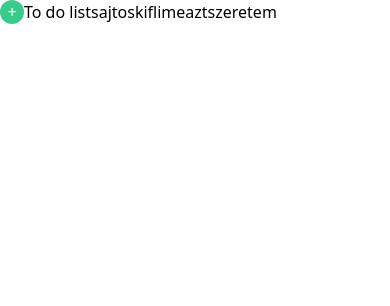
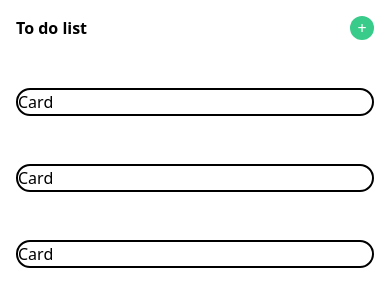
Before and after one commit to bencerlogas/todo, a Vue app: page / in a window 390 px wide. Shown: the top 306 px of the page. Built offline with nearby package versions, Linux system fonts and the light colour scheme.

Commit message:
TDL-2 Position on page/media query

```diff
--- a/src/App.vue
+++ b/src/App.vue
@@ -1,26 +1,26 @@
 <template>
-<div class="flex content-center align-top">
-<div class="flex flex-row-space-between">
-  <button class="rounded-full bg-green-50 text-white w-6 h-6 font-thin">+</button>
-  <h1 class="text-black">To do list</h1>
-</div>
-<div>
-<TodoList/>
-</div>
-</div>
+  <div
+    class="flex flex-col gap-y-12 px-[16px] pt-[16px] desktop:px-[415px] desktop:pt-[171px]"
+  >
+    <div class="flex justify-between">
+      <h1 class="text-black font-bold">To do list</h1>
+      <button class="rounded-full bg-green-50 text-white w-6 h-6 font-thin">
+        +
+      </button>
+    </div>
+    <TodoList />
+  </div>
 </template>
 
 <script>
-import TodoList from './components/TodoList.vue'
+import TodoList from "./components/TodoList.vue";
 
 export default {
-  name: 'App',
+  name: "App",
   components: {
-    TodoList
-  }
-}
+    TodoList,
+  },
+};
 </script>
 
-<style>
-
-</style>
+<style></style>
--- a/src/components/TodoList.vue
+++ b/src/components/TodoList.vue
@@ -1,16 +1,16 @@
 <template>
-  <div>
-    sajtoskiflimeaztszeretem
-  </div>
+  <ul class="flex flex-col gap-y-12">
+    <li class="border-2 border-black rounded-full">Card</li>
+    <li class="border-2 border-black rounded-full">Card</li>
+    <li class="border-2 border-black rounded-full">Card</li>
+  </ul>
 </template>
 
 <script>
 export default {
-  name: 'TodoList',
-  props: {}
-}
+  name: "TodoList",
+  props: {},
+};
 </script>
 
-<style>
-
-</style>
+<style></style>
--- a/tailwind.config.js
+++ b/tailwind.config.js
@@ -2,6 +2,10 @@ module.exports = {
   purge: ["./index.html", "./src/**/*.{vue,js,ts,jsx,tsx}"],
   darkMode: false, // or 'media' or 'class'
   theme: {
+    screens: {
+      desktop: "1024px",
+      // => @media (min-width: 1024px) { ...}
+    },
     extend: {
       colors: {
         green: {
```
